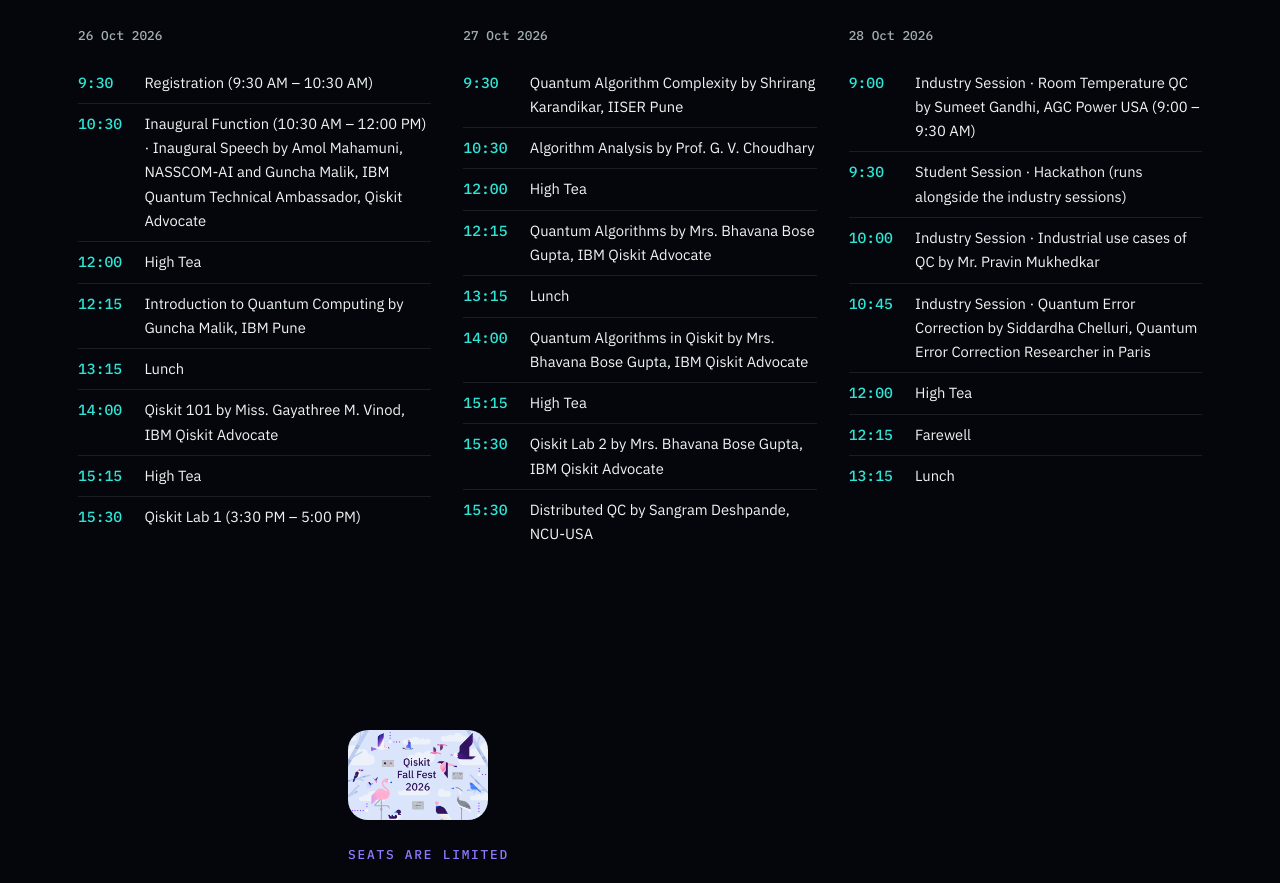
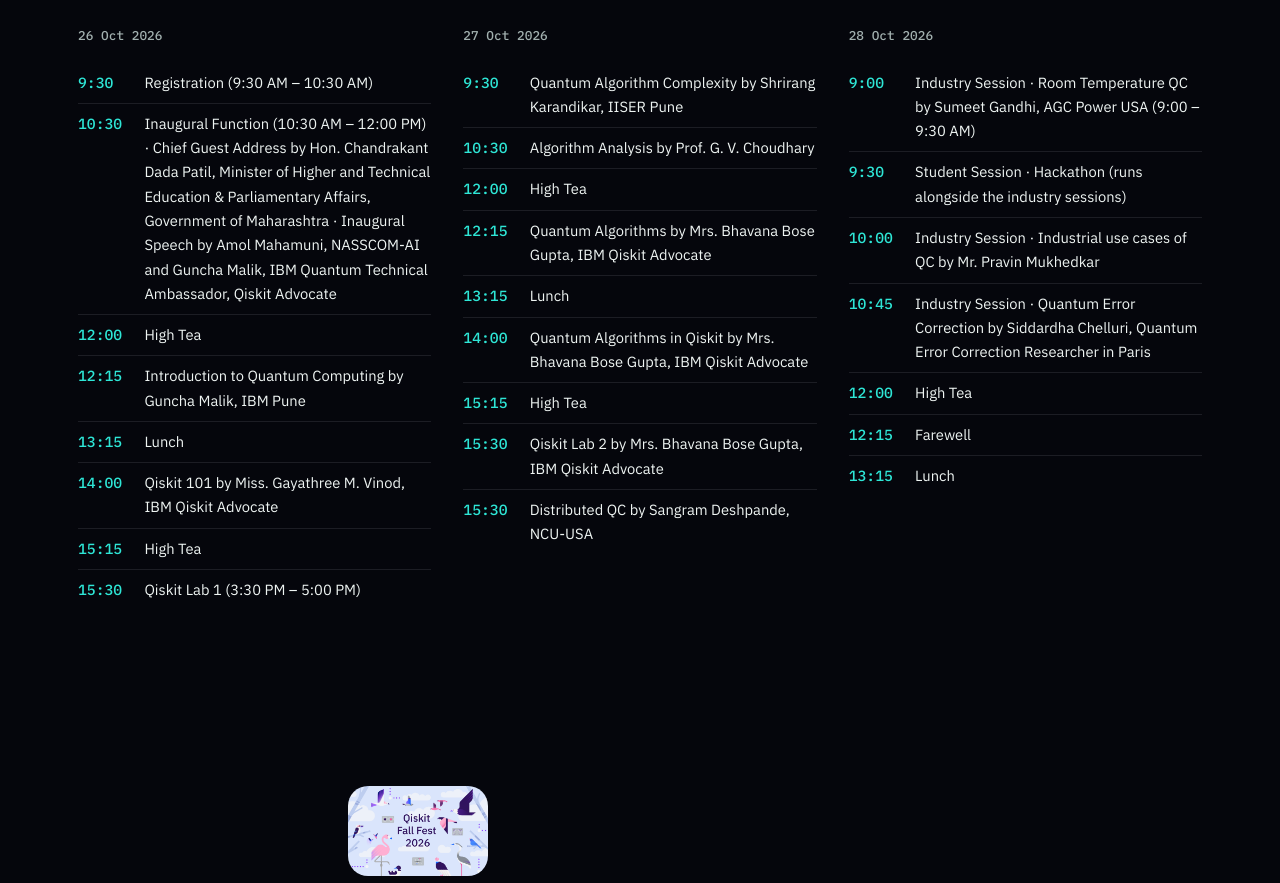
Before and after one commit to dbatuqiskitfallfest/dbatuqiskitfallfest.github.io, a plain HTML site: page index.html in a window 1280 px wide. Shown: the part 3219-4102 px from the top of the page. Drawn offline with Linux system fonts and the light colour scheme.

Commit message:
Update index.html

```diff
--- a/index.html
+++ b/index.html
@@ -252,7 +252,7 @@
         <div class="circuit-date">26 Oct 2026</div>
         <ul class="circuit-events">
           <li><span>9:30</span>Registration (9:30 AM &ndash; 10:30 AM)</li>
-          <li><span>10:30</span>Inaugural Function (10:30 AM &ndash; 12:00 PM) &middot; Inaugural Speech by Amol Mahamuni, NASSCOM-AI and Guncha Malik, IBM Quantum Technical Ambassador, Qiskit Advocate</li>
+          <li><span>10:30</span>Inaugural Function (10:30 AM &ndash; 12:00 PM) &middot; Chief Guest Address by Hon. Chandrakant Dada Patil, Minister of Higher and Technical Education & Parliamentary Affairs, Government of Maharashtra &middot; Inaugural Speech by Amol Mahamuni, NASSCOM-AI and Guncha Malik, IBM Quantum Technical Ambassador, Qiskit Advocate</li>
           <li><span>12:00</span>High Tea</li>
           <li><span>12:15</span>Introduction to Quantum Computing by Guncha Malik, IBM Pune</li>
           <li><span>13:15</span>Lunch</li>
```
